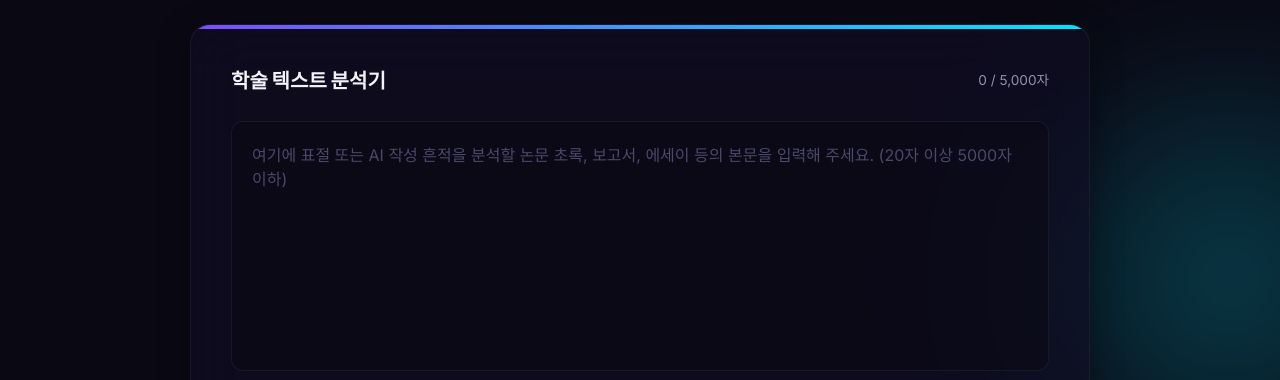
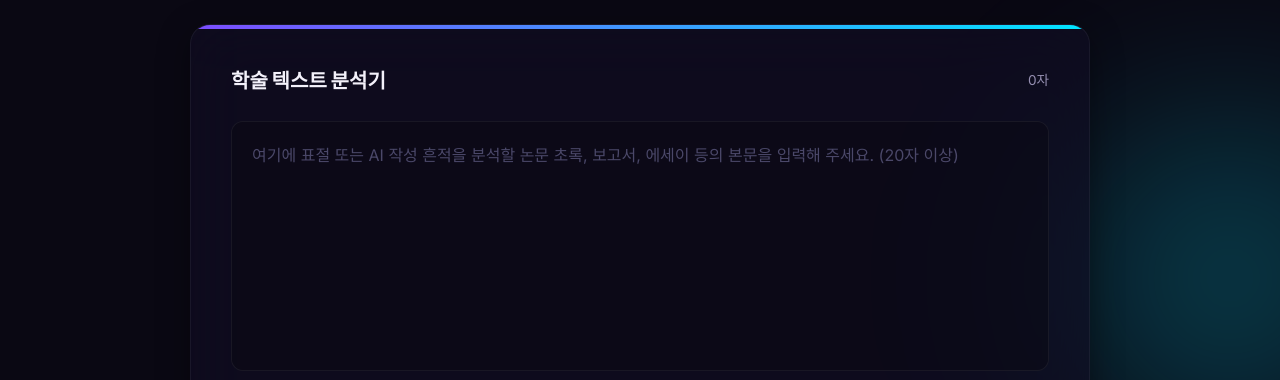
Before and after one commit to byungyungsam/adsence_google, a plain HTML site: page index.html in a window 1280 px wide. Shown: the part 572-952 px from the top of the page. Drawn offline with Linux system fonts and the light colour scheme.

Commit message:
style: remove 5000 character limit from UI

```diff
--- a/index.html
+++ b/index.html
@@ -77,11 +77,11 @@
 
                 <div class="checker-header">
                     <span class="checker-title">학술 텍스트 분석기</span>
-                    <span class="text-count"><span id="char-count">0</span> / 5,000자</span>
+                    <span class="text-count"><span id="char-count">0</span>자</span>
                 </div>
 
                 <div class="textarea-container">
-                    <textarea class="checker-textarea" id="checker-textarea" placeholder="여기에 표절 또는 AI 작성 흔적을 분석할 논문 초록, 보고서, 에세이 등의 본문을 입력해 주세요. (20자 이상 5000자 이하)"></textarea>
+                    <textarea class="checker-textarea" id="checker-textarea" placeholder="여기에 표절 또는 AI 작성 흔적을 분석할 논문 초록, 보고서, 에세이 등의 본문을 입력해 주세요. (20자 이상)"></textarea>
                 </div>
 
                 <div class="checker-actions">
```
